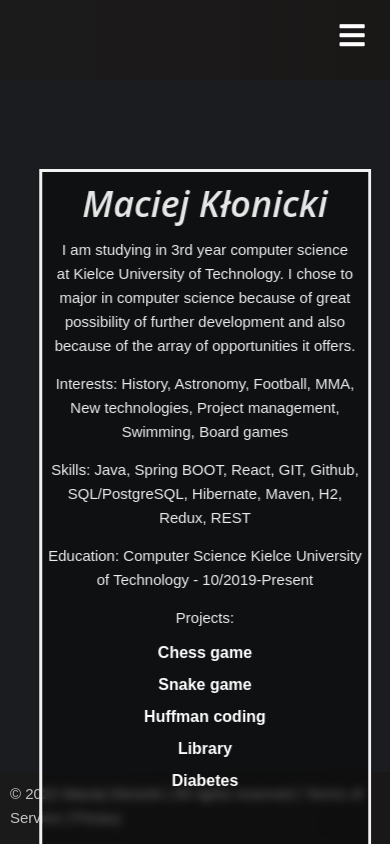
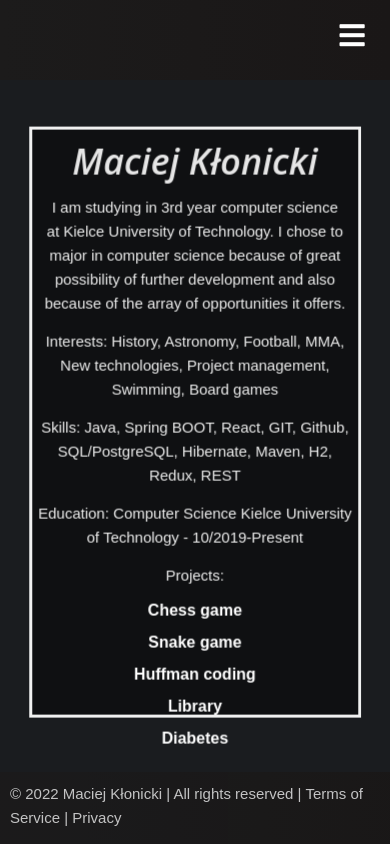
Before and after one commit to MaciejKlonicki/MyPortfolio, a React (Create React App) app: page /aboutme in a window 390 px wide. Shown: the top 844 px of the page. Built offline with nearby package versions, Linux system fonts and the light colour scheme; the HTML template or start-up script is replaced by a standard one.

Commit message:
mobile fix 1.06

```diff
--- a/src/components/aboutMe/Aboutme.css
+++ b/src/components/aboutMe/Aboutme.css
@@ -55,23 +55,6 @@ p {
       height: 70%;
       text-align: center;
       backdrop-filter: blur(5px);
+      margin-bottom: 20px;
   }
   }
-
-  @media screen and (max-width: 768px) {
-    .aboutme-place {
-      color: rgb(255, 255, 255);
-      font-weight: bold;
-      border: 3px solid #f1f1f1;
-      position: absolute;
-      top: 70%;
-      left: 50%;
-      width: 85%;
-      height: 100%;
-      text-align: center;
-      backdrop-filter: blur(5px);
-      margin-left: 10px;
-      margin-right: 10px;
-      margin-bottom: 20px;
-  }
-}
```
